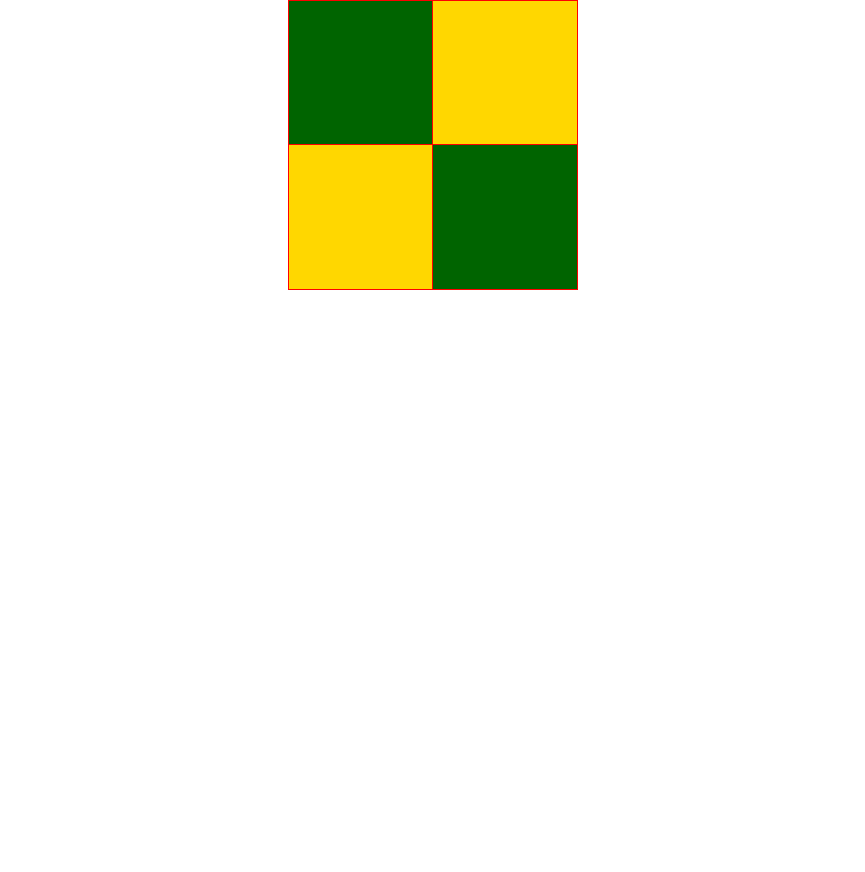
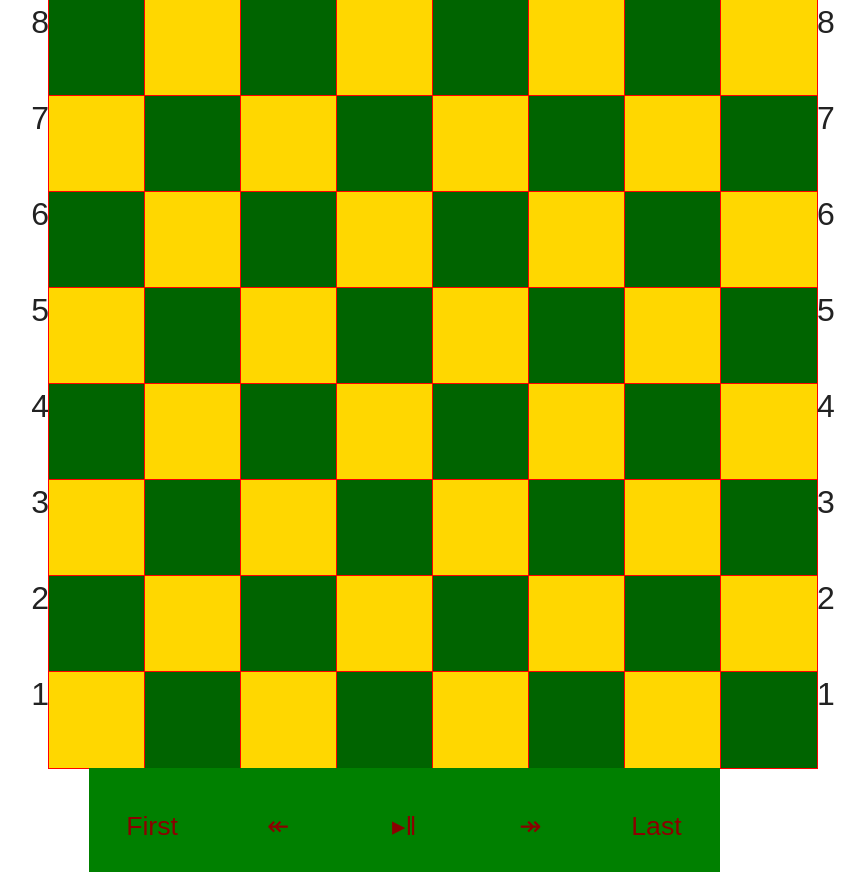
Before and after one commit to pope410211/TIY-Chessboard, a website: page index.html in a window 1280 px wide. Shown: the whole page, without its empty margins (207-1072 px from the left). Before the commit the page ends 800 px from the top, so only its background shows below. Drawn offline with Linux system fonts and the light colour scheme.

Commit message:
created buttons etc

```diff
--- a/css/main.css
+++ b/css/main.css
@@ -1,10 +1,12 @@
 /*! HTML5 Boilerplate v5.1.0 | MIT License | https://html5boilerplate.com/ */
+
 
 /*
  * What follows is the result of much research on cross-browser styling.
  * Credit left inline and big thanks to Nicolas Gallagher, Jonathan Neal,
  * Kroc Camen, and the H5BP dev community and team.
  */
+
 
 /* ==========================================================================
    Base styles: opinionated defaults
@@ -28,7 +30,6 @@ html {
     background: #b3d4fc;
     text-shadow: none;
 }
-
 ::selection {
     background: #b3d4fc;
     text-shadow: none;
@@ -53,12 +54,7 @@ hr {
  * https://github.com/h5bp/html5-boilerplate/issues/440
  */
 
-audio,
-canvas,
-iframe,
-img,
-svg,
-video {
+audio, canvas, iframe, img, svg, video {
     vertical-align: middle;
 }
 
@@ -95,25 +91,125 @@ textarea {
    Author's custom styles
    ========================================================================== */
 
+.container {
+    width: 80%;
+    margin: 0 auto;
+    min-width: 1in;
+    max-width: 8in;
+}
+.chessboard {
+
+}
+.chessboard .row {
+    margin: 0;
+    padding: 0;
+    position: relative;
+    clear: both;
+}
+.chessboard .row::before,
+.chessboard .row::after {
+    font-size: 200%;
+    position: absolute;
+}
+.chessboard .row::before {
+    right: 100%;
+}
+.chessboard .row::after {
+    left: 100%;
+}
+/*.chessboard::before,
+.chessboard::after {
+    font-size: 500%;
+    position: absolute;
+}*/
+/*.chessboard::before {
+    right: 100%;
+}
+.chessboard::after {
+    left: 100%;
+}*/
+
+.chessboard .rank-8::before,
+.chessboard .rank-8::after{
+   content:'8';
+}.chessboard .rank-7::before,
+.chessboard .rank-7::after{
+   content:'7';
+}.chessboard .rank-6::before,
+.chessboard .rank-6::after{
+   content:'6';
+}.chessboard .rank-5::before,
+.chessboard .rank-5::after{
+   content:'5';
+}.chessboard .rank-4::before,
+.chessboard .rank-4::after{
+   content:'4';
+}.chessboard .rank-3::before,
+.chessboard .rank-3::after{
+   content:'3';
+}
+.chessboard .rank-2::before,
+.chessboard .rank-2::after {
+    content: '2';
+}
+.chessboard .rank-1::before,
+.chessboard .rank-1::after{
+   content:'1';
+}
+
+.chessboard .square {
+    background-color: darkgreen;
+    width: 12.5%;
+    padding-bottom: 12.5%;
+    outline: 1px solid red;
+    float: left;
+    list-style: none;
+}
+.chessboard .row:nth-child(even) .square:nth-child(even) {
+    background-color: darkgreen;
+}
+.chessboard .row:nth-child(even) .square:nth-child(odd) {
+    background-color: gold;
+}
+.chessboard .square:nth-child(even) {
+    background-color: gold;
+}
+
+/*buttons --need work*/
+.buttons li {
+  list-style: none;
+  font-size: 20pt;
+  position: relative;
+  float: left;
+  padding: 0 1em 1em 1em;
+  padding-top: 1.5em;
+  color: darkred;
+  text-align: center;
+  background-color: green;
+  width: 10%;
+}
+
+.buttons li:hover {
+  cursor: pointer;
+}
+.buttons .play-pause::before{
+  content:'\25b8';
+}
+
+.buttons .play-pause::after {
+  content: '\2016';
+}
+/*.chessboard.square::after {
+     content: '\24';*/
 
 
-
-
-
-
-
-
-
-
-
-
-
-
+/*}*/
 
 
 /* ==========================================================================
    Helper classes
    ========================================================================== */
+
 
 /*
  * Hide visually and from screen readers:
@@ -145,8 +241,7 @@ textarea {
  * https://www.drupal.org/node/897638
  */
 
-.visuallyhidden.focusable:active,
-.visuallyhidden.focusable:focus {
+.visuallyhidden.focusable:active, .visuallyhidden.focusable:focus {
     clip: auto;
     height: auto;
     margin: 0;
@@ -175,12 +270,12 @@ textarea {
  *    `:before` to contain the top-margins of child elements.
  */
 
-.clearfix:before,
-.clearfix:after {
-    content: " "; /* 1 */
-    display: table; /* 2 */
+.clearfix:before, .clearfix:after {
+    content: " ";
+    /* 1 */
+    display: table;
+    /* 2 */
 }
-
 .clearfix:after {
     clear: both;
 }
@@ -194,10 +289,7 @@ textarea {
 @media only screen and (min-width: 35em) {
     /* Style adjustments for viewports that meet the condition */
 }
-
-@media print,
-       (-webkit-min-device-pixel-ratio: 1.25),
-       (min-resolution: 120dpi) {
+@media print, (-webkit-min-device-pixel-ratio: 1.25), (min-resolution: 120dpi) {
     /* Style adjustments for high resolution devices */
 }
 
@@ -208,72 +300,52 @@ textarea {
    ========================================================================== */
 
 @media print {
-    *,
-    *:before,
-    *:after {
+    *, *:before, *:after {
         background: transparent !important;
-        color: #000 !important; /* Black prints faster:
+        color: #000 !important;
+        /* Black prints faster:
                                    http://www.sanbeiji.com/archives/953 */
         box-shadow: none !important;
         text-shadow: none !important;
     }
-
-    a,
-    a:visited {
+    a, a:visited {
         text-decoration: underline;
     }
-
     a[href]:after {
         content: " (" attr(href) ")";
     }
-
     abbr[title]:after {
         content: " (" attr(title) ")";
     }
-
     /*
      * Don't show links that are fragment identifiers,
      * or use the `javascript:` pseudo protocol
      */
-
-    a[href^="#"]:after,
-    a[href^="javascript:"]:after {
+    a[href^="#"]:after, a[href^="javascript:"]:after {
         content: "";
     }
-
-    pre,
-    blockquote {
+    pre, blockquote {
         border: 1px solid #999;
         page-break-inside: avoid;
     }
-
     /*
      * Printing Tables:
      * http://css-discuss.incutio.com/wiki/Printing_Tables
      */
-
     thead {
         display: table-header-group;
     }
-
-    tr,
-    img {
+    tr, img {
         page-break-inside: avoid;
     }
-
     img {
         max-width: 100% !important;
     }
-
-    p,
-    h2,
-    h3 {
+    p, h2, h3 {
         orphans: 3;
         widows: 3;
     }
-
-    h2,
-    h3 {
+    h2, h3 {
         page-break-after: avoid;
     }
 }
--- a/index.html
+++ b/index.html
@@ -1,5 +1,6 @@
 <!doctype html>
 <html class="no-js" lang="">
+
 <head>
     <meta charset="utf-8">
     <meta http-equiv="x-ua-compatible" content="ie=edge">
@@ -14,77 +15,108 @@
     <link rel="stylesheet" href="css/main.css">
     <script src="js/vendor/modernizr-2.8.3.min.js"></script>
 </head>
+
 <body>
     <!--[if lt IE 8]>
             <p class="browserupgrade">You are using an <strong>outdated</strong> browser. Please <a href="http://browsehappy.com/">upgrade your browser</a> to improve your experience.</p>
         <![endif]-->
     <style>
-        .container {
-          border: 1px solid;
-          width: 80%; margin: 0 auto;
-          min-width: 1in;
-          max-width: 3in;
-        }
-        .chessboard {
 
-        }
-        .chessboard .row {
-          margin: 0; padding: 0;
-          position: relative;
-          clear: both;
-        }
-
-        .chessboard .row::before,
-        .chessboard .row::after {
-          font-size: 500%;
-          position: absolute;
-        }
-        .chessboard .row::before{
-          right: 100%;
-        }
-        .chessboard .row::after {
-          left: 100%;
-        }
-        .chessboard .rank-2::before
-        .chessboard .rank-2::after {
-          content: 2;
-        }
-        .chessboard .square {
-          background-color: darkgreen;
-          width: 50%; padding-bottom: 50%;
-          outline: 1px solid red;
-          float:left;
-          list-style: none;
-        }
-        .chessboard .row:nth-child(even) .square:nth-child(even){
-          background-color: darkgreen;
-        }
-
-        .chessboard .row:nth-child(even) .square:nth-child(odd){
-          background-color: gold;
-        }
-        .chessboard .square:nth-child(even){
-          background-color: gold;
-        }
-
-        /*.chessboard.square::after {
-          content: '\24';*/
-        /*}*/
     </style>
     <!--big square -->
     <main class="container">
         <div class="chessboard">
+          <ul class="row rank-8">
+              <li class="square file-a"></li>
+              <li class="square file-b"></li>
+              <li class="square file-c"></li>
+              <li class="square file-d"></li>
+              <li class="square file-e"></li>
+              <li class="square file-f"></li>
+              <li class="square file-g"></li>
+              <li class="square file-h"></li>
+          </ul>
+          <ul class="row rank-7">
+              <li class="square file-a"></li>
+              <li class="square file-b"></li>
+              <li class="square file-c"></li>
+              <li class="square file-d"></li>
+              <li class="square file-e"></li>
+              <li class="square file-f"></li>
+              <li class="square file-g"></li>
+              <li class="square file-h"></li>
+          </ul>
+          <ul class="row rank-6">
+              <li class="square file-a"></li>
+              <li class="square file-b"></li>
+              <li class="square file-c"></li>
+              <li class="square file-d"></li>
+              <li class="square file-e"></li>
+              <li class="square file-f"></li>
+              <li class="square file-g"></li>
+              <li class="square file-h"></li>
+          </ul>
+          <ul class="row rank-5">
+              <li class="square file-a"></li>
+              <li class="square file-b"></li>
+              <li class="square file-c"></li>
+              <li class="square file-d"></li>
+              <li class="square file-e"></li>
+              <li class="square file-f"></li>
+              <li class="square file-g"></li>
+              <li class="square file-h"></li>
+          </ul>
+          <ul class="row rank-4">
+              <li class="square file-a"></li>
+              <li class="square file-b"></li>
+              <li class="square file-c"></li>
+              <li class="square file-d"></li>
+              <li class="square file-e"></li>
+              <li class="square file-f"></li>
+              <li class="square file-g"></li>
+              <li class="square file-h"></li>
+          </ul>
+          <ul class="row rank-3">
+              <li class="square file-a"></li>
+              <li class="square file-b"></li>
+              <li class="square file-c"></li>
+              <li class="square file-d"></li>
+              <li class="square file-e"></li>
+              <li class="square file-f"></li>
+              <li class="square file-g"></li>
+              <li class="square file-h"></li>
+          </ul>
             <ul class="row rank-2">
                 <!-- small square -->
                 <li class="square file-a"></li>
                 <li class="square file-b"></li>
+                <li class="square file-c"></li>
+                <li class="square file-d"></li>
+                <li class="square file-e"></li>
+                <li class="square file-f"></li>
+                <li class="square file-g"></li>
+                <li class="square file-h"></li>
             </ul>
             <ul class="row rank-1">
                 <li class="square file-a"></li>
                 <li class="square file-b"></li>
+                <li class="square file-c"></li>
+                <li class="square file-d"></li>
+                <li class="square file-e"></li>
+                <li class="square file-f"></li>
+                <li class="square file-g"></li>
+                <li class="square file-h"></li>
             </ul>
         </div>
+        <ul class="buttons">
+          <li><a>First</a></li>
+          <li><a>&#8606;</a></li>
+          <li><a class="play-pause"></a></li>
+          <li><a>&#8608;</a></li>
+          <li><a>Last</a></li>
+        </ul>
     </main>
 
 </body>
+
 </html>
```
Lines whose indentation alone changed are shown as unchanged.
